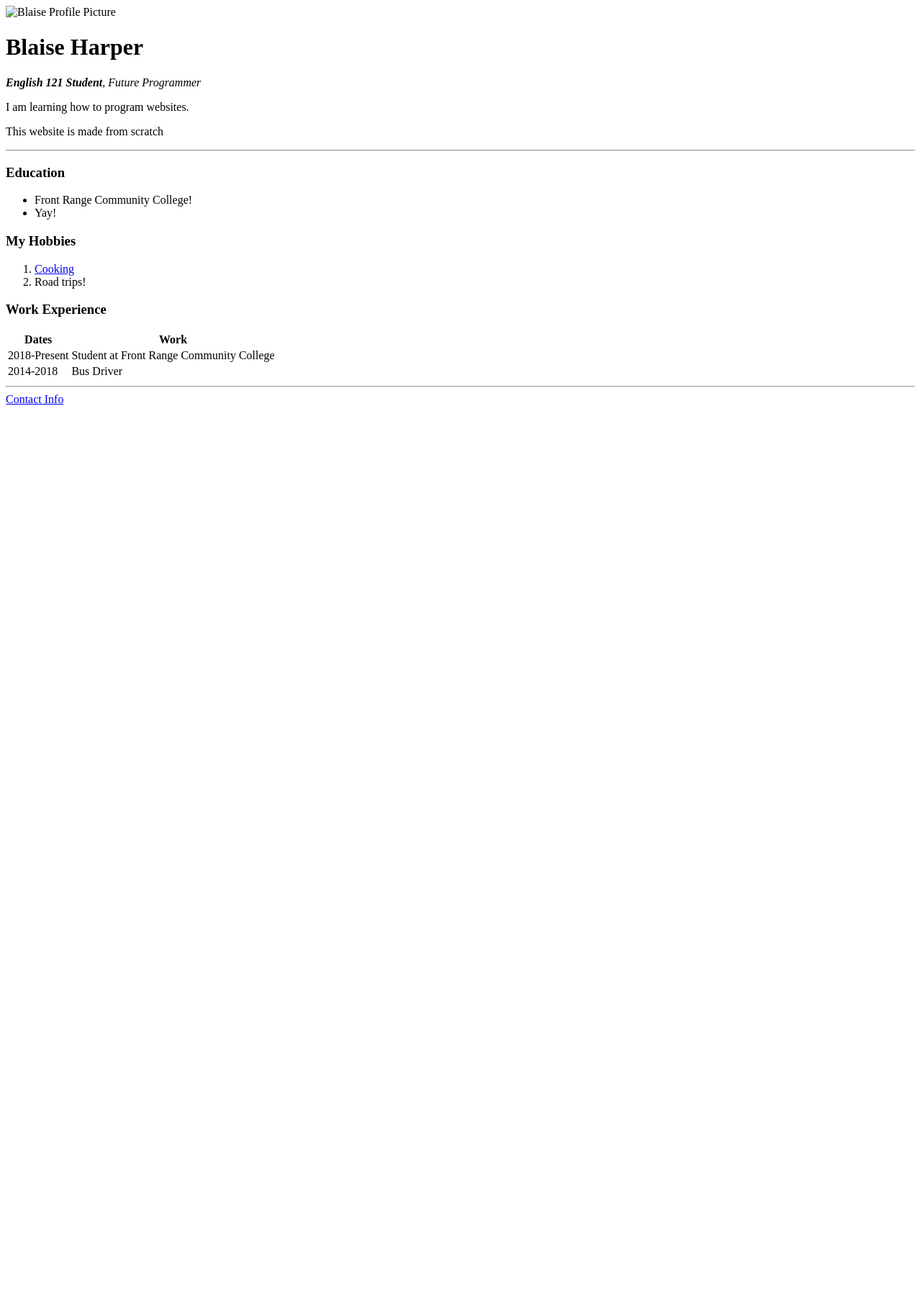
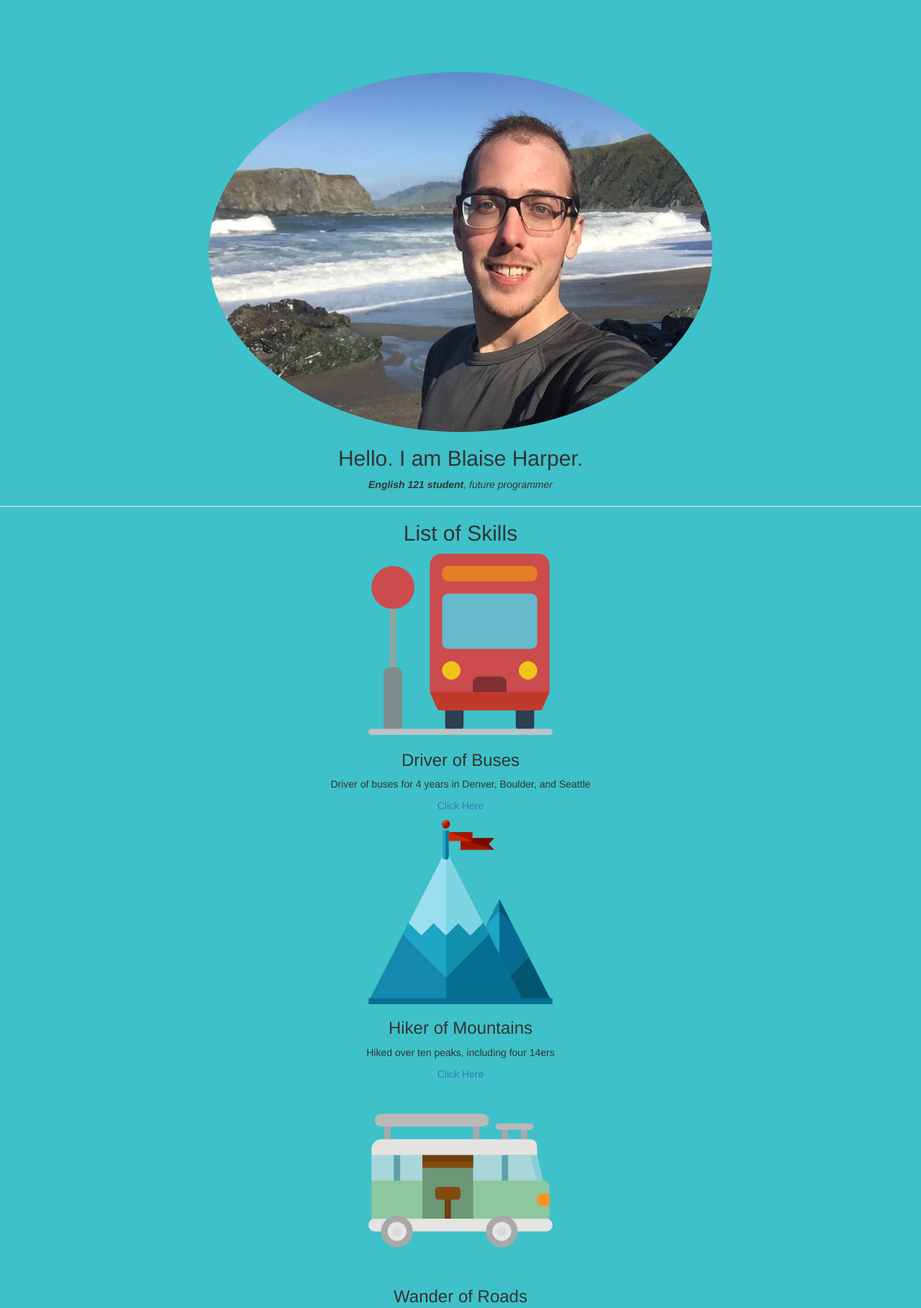
Before and after one commit to BlaiseHarper/personalWebsite, a plain HTML site: page index.html in a window 1280 px wide. Shown: the top 1817 px of the page at 72% size. Before the commit the page ends 800 px from the top, so only its background shows below. Drawn offline with nearby package versions, Linux system fonts and the light colour scheme.

Commit message:
Add files via upload

```diff
--- /dev/null
+++ b/CSS/style.css
@@ -0,0 +1,46 @@
+body {
+  margin: 0;
+  text-align: center;
+  background-color:#3fc1c9;
+}
+
+h2 {
+  font-family: "Montserrat", sans-serif;
+}
+
+h3 {
+  font-family: "Montserrat", sans-serif;
+}
+
+.top-container {
+  background-color: #f9ed69;
+  position: relative;
+  padding-top: 100px;
+}
+
+.middle-container {
+  background-color: #3fc1c9;
+  position: relative;
+  padding-top: 100px;
+}
+
+.bottom-container {
+  background-color: #ffffd2;
+  position: relative;
+  padding-top: 100px;
+}
+
+.pro {
+  text-decoration: underline;
+  height: 500px;
+  width: 700px;
+  border-radius: 50%;
+  border-width: thick;
+}
+
+
+
+.btn-default {
+      background: #000;
+      color: #111;
+   }
--- a/index.html
+++ b/index.html
@@ -1,52 +1,67 @@
 <!DOCTYPE html>
 <html lang="en" dir="ltr">
+  <head>
+      <title>Blaise Harper</title>
+      <link rel="stylesheet" href="CSS/style.css">
+      <link rel="icon" href="favicon1.ico">
+      <link rel="stylesheet" href="https://maxcdn.bootstrapcdn.com/bootstrap/3.3.7/css/bootstrap.min.css">
+      <script src="https://ajax.googleapis.com/ajax/libs/jquery/3.3.1/jquery.min.js"></script>
+      <script src="https://maxcdn.bootstrapcdn.com/bootstrap/3.3.7/js/bootstrap.min.js"></script>
+  </head>
 
-<head>
-  <meta charset="utf-8">
-  <title>Blaise's Personal Site</title>
-</head>
+  <body>
+    <body>
+      <div class="middle-container">
+        <div class="profile">
+          <img class= "pro" src="Images/GitHubProfilePic.png" alt="Profile Picture">
+          <h2>Hello. I am Blaise Harper.</h2>
+          <i><p><strong>English 121 student</strong>, future programmer</p></i>
+        </div>
+        <hr>
+        <div class="skills">
+          <h2>List of Skills</h2>
+          <div class="skill-row">
+            <img class="png" src="Images/bus-stop.png" alt="City Bus">
+            <h3>Driver of Buses</h3>
+            <p>Driver of buses for 4 years in Denver, Boulder, and Seattle</p>
+            <p><a href="Images/busDriver.jpg" alt="Blaise Bus Driver">Click Here</a></p>
+            <!--<img class="bus" src="Images/busDriver.jpg" alt="Blaise Bus Driver">-->
+          </div>
+          <div class="skill-row">
+            <img class="png" src="Images/mountainPeak.png" alt="Mountain">
+            <h3>Hiker of Mountains</h3>
+            <p>Hiked over ten peaks, including four 14ers</p>
+            <p><a href="Images/Hiking.jpg" alt="Blaise Bus Driver">Click Here</a></p>
+            <!--<img class="mountain" src="Images/Hiking.jpg" alt="Blaise Bus Driver">-->
+          </div>
+          <div class="skill-row">
+            <img class="png" src="Images/camper.png" alt="Camper Van">
+            <h3>Wander of Roads</h3>
+            <p>Driver of roads Driving across the country ever since I could drive</p>
+            <p><a href="Images/sonomaCost.jpg" alt="Van on Side of Road">Click Here</a></p>
+            <!--<img class="roadtrip" src="Images/sonomaCost.jpg" alt="Van on Side of Road">-->
+          </div>
+        </div>
+        <hr>
+        <div class="contact-me">
+          <h2>Get In Touch</h2>
+          <h3>Whenever, Wherever</h3>
+          <p>Email:<a class="btn" href="blaise.harper@colorado.edu">blaise.harper@colorado.edu</a></p>
+          <p>Phone:<a href="8087783403">808-778-3403</a></p>
+          <p>Carrier Pidgeon: Order your carrier pideons <a href="https://flypigeon.co/">here</a>.</p>
+          <p></p>
+        </div>
+        <hr>
+        <div class="game">
+          <h2>Would you like to play a game?</h2>
+            <button type="button" class="btn-lg"><a href="game.html">Play Game</a></button>
+        </div>
+      </div>
 
-<body>
-  <img src="" alt="Blaise Profile Picture"></img>
-  <h1>Blaise Harper</h1>
-  <p><i><strong>English 121 Student</strong>, Future Programmer</i></p>
-  <p>I am learning how to program websites.</p>
-  <p>This website is made from scratch</p>
-
-  <hr>
-  <h3>Education</h3>
-  <ul>
-    <li>Front Range Community College!</li>
-    <li>Yay!</li>
-  </ul>
-  <h3>My Hobbies</h3>
-  <ol>
-    <li><a href="link">Cooking</a></li>
-    <li>Road trips!</li>
-  </ol>
-  <h3>Work Experience</h3>
-  <table>
-    <thead>
-      <tr>
-        <th>Dates</th>
-        <th>Work</th>
-      </tr>
-    </thead
-
-    <tbody>
-    <tr>
-      <td>2018-Present</td>
-      <td>Student at Front Range Community College</td>
-    </tr>
-    <tr>
-      <td>2014-2018</td>
-      <td>Bus Driver</td>
-    </tr>
-    </tbody>
-
-  </table>
-  <hr>
-  <a download href="contactInfo.html">Contact Info</a>
-</body>
-
+      <div class="bottom-container">
+        <a class="footer-link" href="https://www.facebook.com/blaise.harper.39">Facebook</a>
+        <a class="footer-link" href="https://www.instagram.com/blaisegoesplaces/">Instagram</a>
+        <p>© 2018 Blaise Harper.</p>
+      </div>
+  </body>
 </html>
```
Also changed, not shown: Javascript/numberGame.js (added, +21 -0 lines), game.html (added, +26 -0 lines), Images/GitHubProfilePic.png (added), Images/Hiking.JPG (added), Images/IMG_5827.JPG (added), Images/bus-stop.png (added), Images/busDriver.jpg (added), Images/camper.png (added), Images/mountainPeak.png (added), favicon1.ico (added), favicon2.ico (added), 3 other files.
